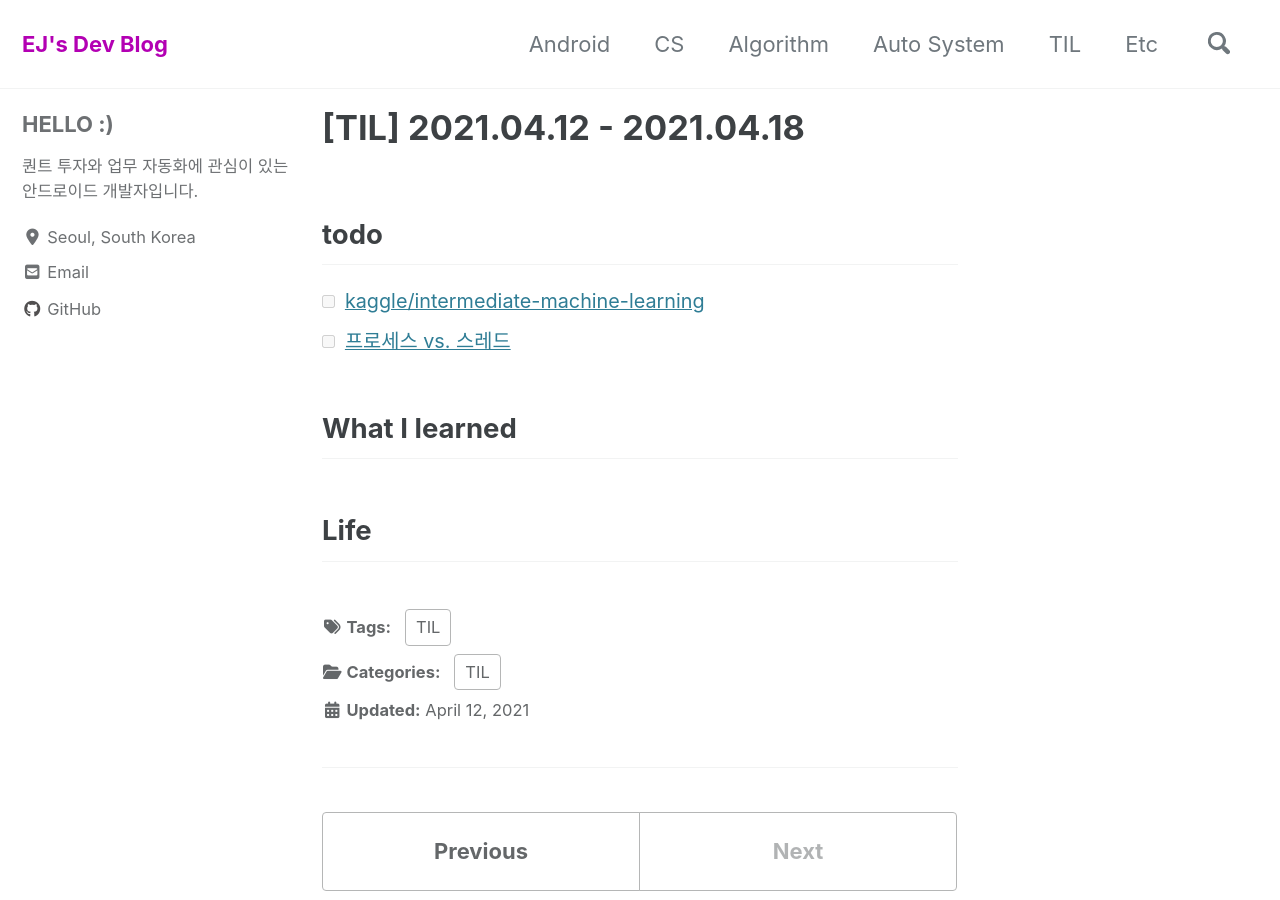
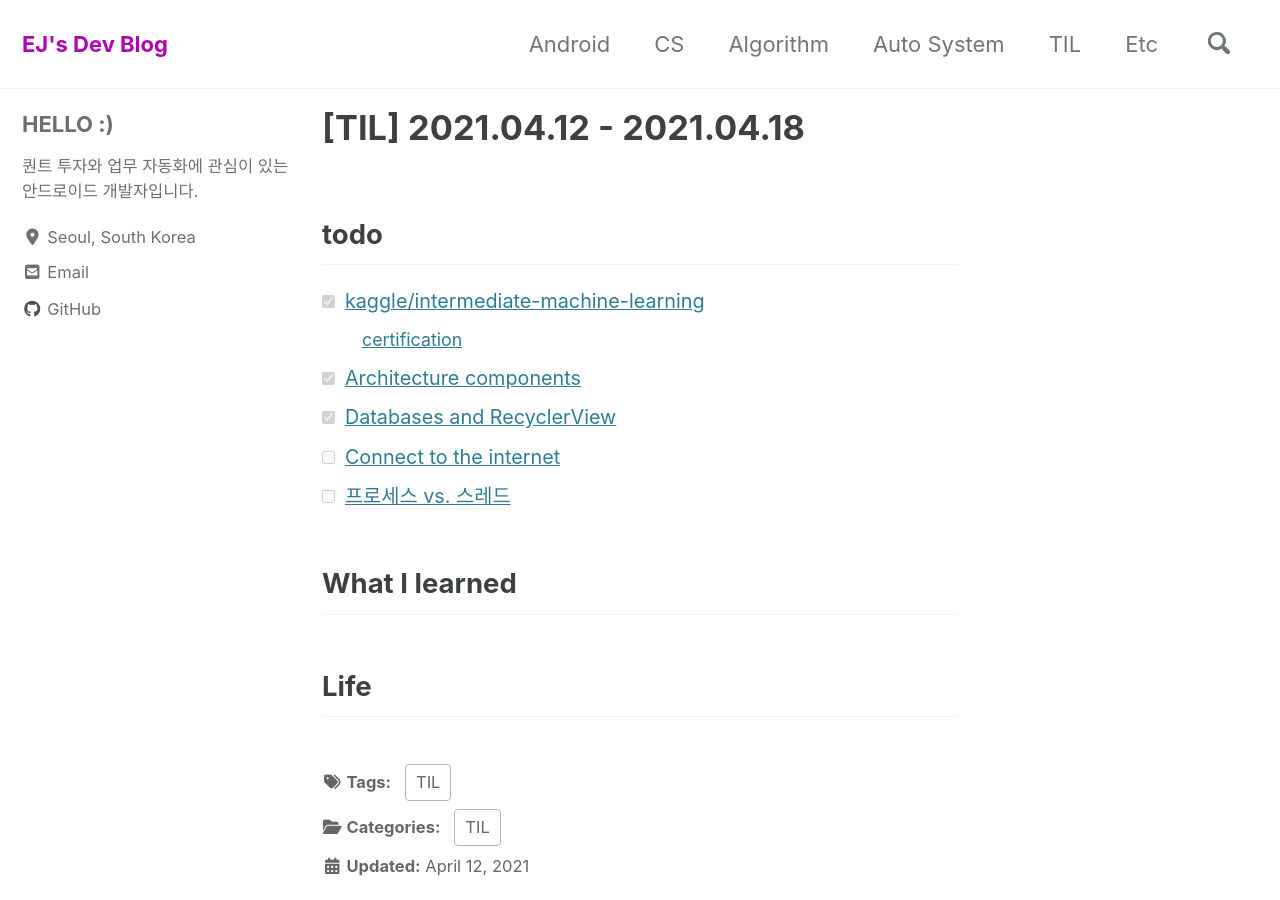
Before and after one commit to dev-eunji/dev-eunji.github.io, a Jekyll site: the page built from _posts/til/2021-04-12-TIL.md, in a window 1280 px wide and 900 px high. Built offline with Jekyll 4.4.1, drawn with Linux system fonts in a browser that asks for light colours; cached includes are drawn as plain includes; nearby versions of some CDN libraries; comment, search, counter and statistics services are not loaded.

Commit message:
TIL: 20210414

```diff
--- a/_posts/til/2021-04-12-TIL.md
+++ b/_posts/til/2021-04-12-TIL.md
@@ -9,7 +9,11 @@ comments: true
 
 ## todo
 
-- [ ] [kaggle/intermediate-machine-learning](https://www.kaggle.com/learn/intermediate-machine-learning)
+- [x] [kaggle/intermediate-machine-learning](https://www.kaggle.com/learn/intermediate-machine-learning)
+  - [certification](https://www.kaggle.com/learn/certification/eunjilee0430/intermediate-machine-learning)
+- [x] [Architecture components](https://developer.android.com/courses/pathways/kotlin-fundamentals-six)
+- [x] [Databases and RecyclerView](https://developer.android.com/courses/pathways/kotlin-fundamentals-seven)
+- [ ] [Connect to the internet](https://developer.android.com/courses/pathways/kotlin-fundamentals-eight)
 - [ ] [프로세스 vs. 스레드](https://developer.android.com/guide/components/processes-and-threads)
 
 ## What I learned
```
Also changed, not shown: _posts/til/2021-04-05-TIL.md (+2 -1 lines).
